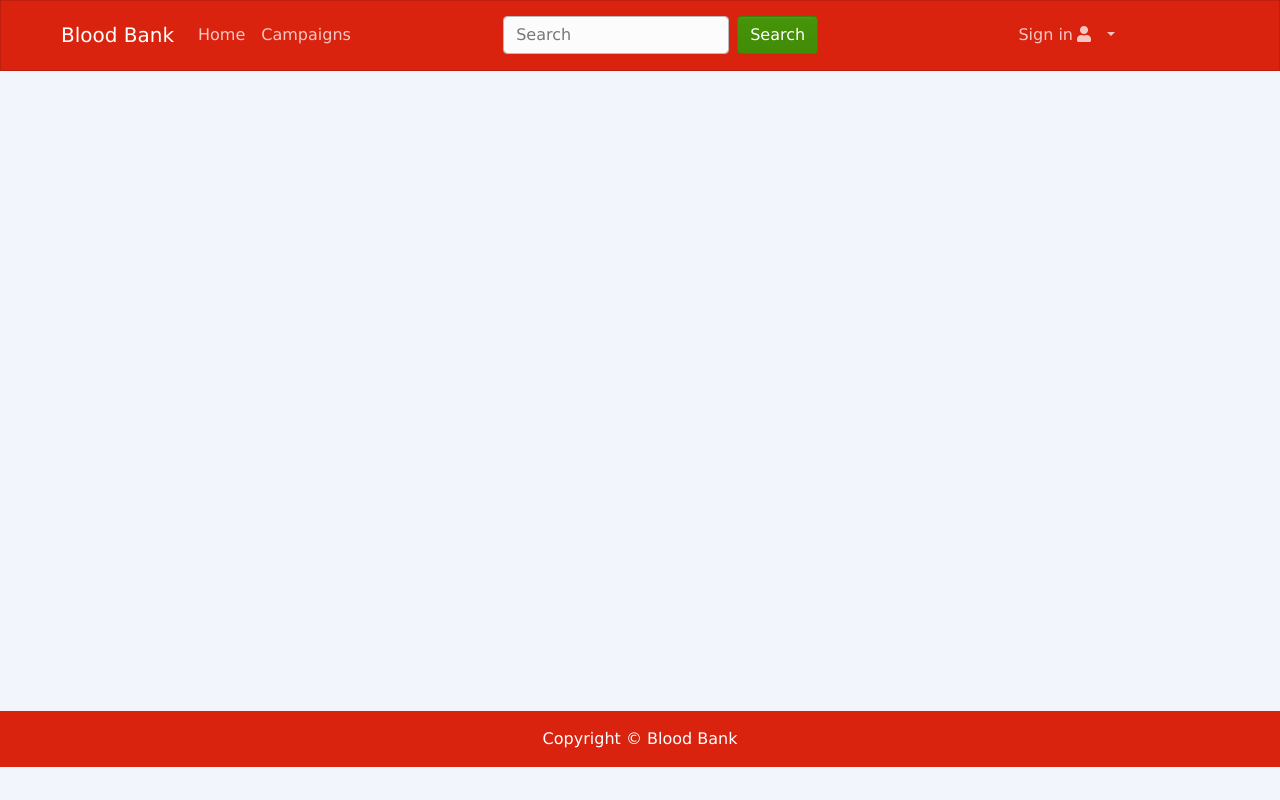
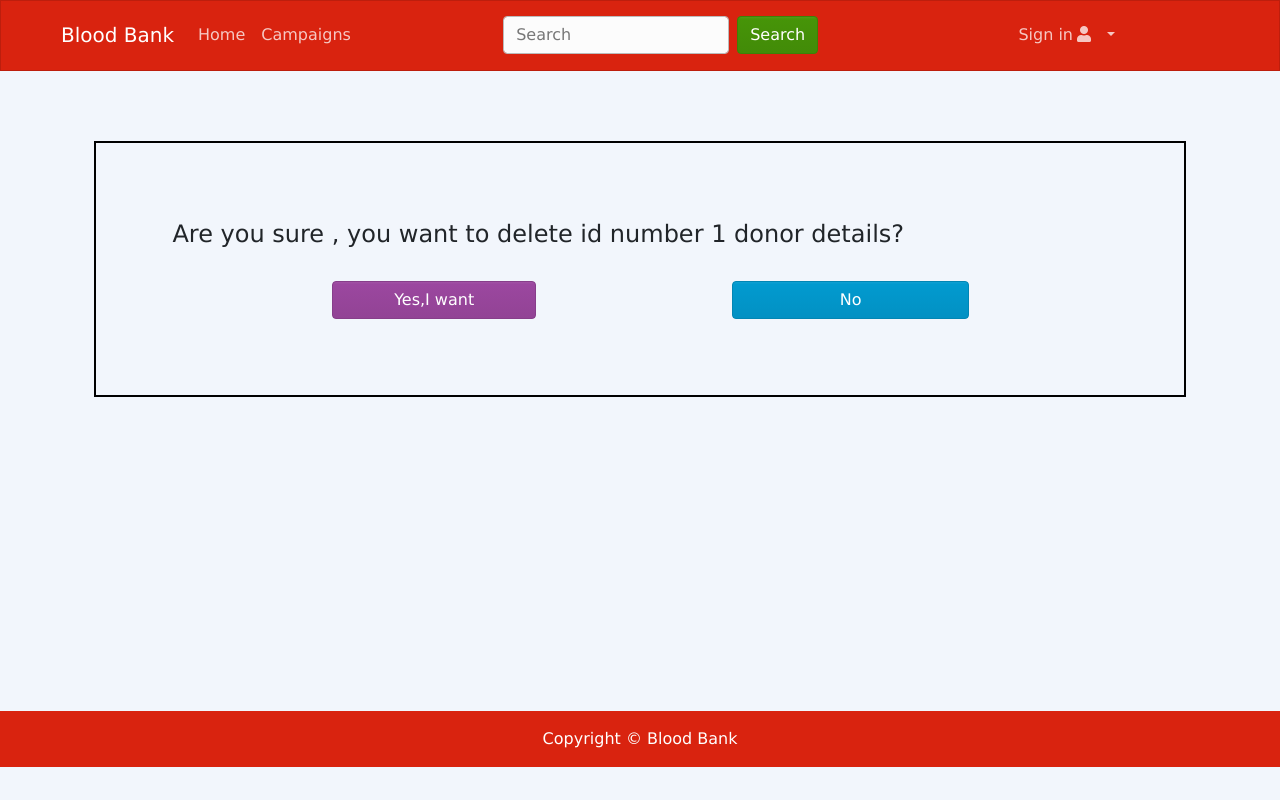
Before and after one commit to springyboiii/Blood-Banks, a React (Create React App) app in the folder frontend/: page /donour/delete/1 in a window 1280 px wide. Built offline with nearby package versions, Linux system fonts and the light colour scheme; no server answers.

Commit message:
Delete donor added

```diff
--- a/frontend/src/LAYOUT/PublicLayout.js
+++ b/frontend/src/LAYOUT/PublicLayout.js
@@ -31,7 +31,7 @@ const PublicLayout = ({bloodbanks,campaigns}) => {
             <Route path="/viewDonours" element={<ViewDonoursScreen/>} />
             <Route path="/donour/edit/:id" element={<DonourEditScreen/>} />
             <Route path="/donour/add" element={<DonourAddScreen/>} />
-            <Route path="/donour/delete" element={<DeleteDonor donorList={users}/>} />
+            <Route path="/donour/delete/:id" element={<DeleteDonor donorList={users}/>} />
             <Route path="/addCamp" element={<AddCampScreen/>} />
           </Routes>
         </Container>
--- a/frontend/src/components/DeleteDonor.js
+++ b/frontend/src/components/DeleteDonor.js
@@ -1,10 +1,16 @@
 import { useParams } from "react-router-dom";
 import { Link } from "react-router-dom";
-
-
+import Axios from "axios";
 
 const DeleteDonor = ({ donorList }) => {
-  const  id  = 1;
+  const params = useParams();
+
+  const deleteDonor = ()=>{
+    Axios.delete(`http://localhost:9000/donour/delete/${params.id}`).then(()=>{
+      window.location.href='/viewDonours'
+    });
+  };
+
   let getFilter = donorList.filter((donor) => 1 === donor._id);
   const isAvailble = getFilter.length === 1 ? true : false;
   return (
@@ -14,7 +20,7 @@ const DeleteDonor = ({ donorList }) => {
           {isAvailble && (
             <div>
               <h4>
-                Are you sure , you want to delete id number {id} donor details?
+                Are you sure , you want to delete id number {params.id} donor details?
               </h4>
               <br />
               <div className="row">
@@ -24,8 +30,8 @@ const DeleteDonor = ({ donorList }) => {
                     to="/viewDonours"
                     className="btn btn-danger"
                     style={{ width: "150%" }}
-                  >
-                    Yse,I want
+                    onClick={deleteDonor}>
+                    Yes,I want
                   </Link>
                 </div>
                 <div className="col-3"></div>
@@ -44,7 +50,7 @@ const DeleteDonor = ({ donorList }) => {
           )}
           {!isAvailble && (
             <div>
-              <h4>This donor id number {id} isn't available!!!</h4>
+              <h4>This donor id number {params.id} isn't available!!!</h4>
               <br />
               <div className="row">
                 <div className="col-2"></div>
--- a/frontend/src/screens/DonourAddScreen.js
+++ b/frontend/src/screens/DonourAddScreen.js
@@ -23,7 +23,7 @@ const DonourAddScreen = () => {
       address: address,
       email: email
     }).then(()=>{
-      alert("succesful insert")
+      window.location.href='/viewDonours'
     });
   };
 
--- a/frontend/src/screens/DonourEditScreen.js
+++ b/frontend/src/screens/DonourEditScreen.js
@@ -37,6 +37,7 @@ const DonourEditScreen = () => {
       email: email,
       phone: contact_no
     });
+    window.location.href='/viewDonours'
   };
 
   return (
--- a/frontend/src/screens/ViewDonoursScreen.js
+++ b/frontend/src/screens/ViewDonoursScreen.js
@@ -55,7 +55,7 @@ const ViewDonoursScreen = () => {
                     <i className="fas fa-edit"></i>
                   </Button>
                 </LinkContainer>
-                <LinkContainer to={`/donour/delete`}>
+                <LinkContainer to={`/donour/delete/${val.ID}`}>
                   <Button variant="primary" className="btn-sm">
                     <i className="fas fa-trash"></i>
                   </Button>
```
Also changed, not shown: 1 other file (tests, documents, lock files or other folders).
